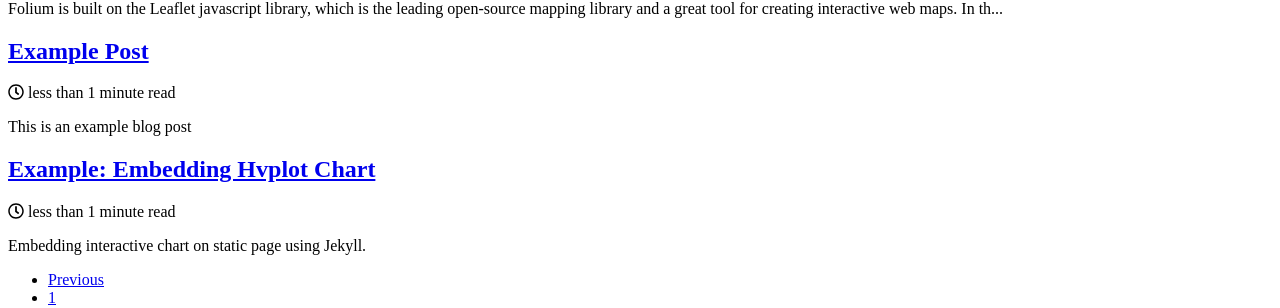
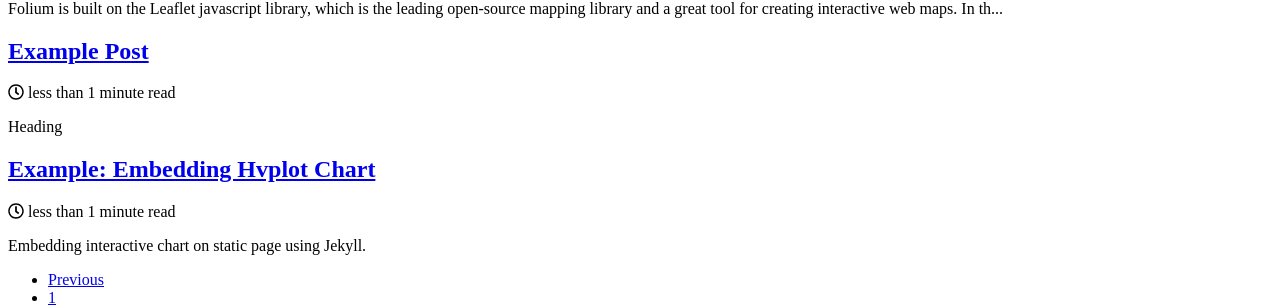
Before and after one commit to dg-data/tidbits, a Jekyll site: the page built from index.html, in a window 1280 px wide. Shown: the part 1048-1356 px from the top of the page. Built offline with Jekyll 4.4.1, drawn with Linux system fonts in a browser that asks for light colours; cached includes are drawn as plain includes; nearby versions of some CDN libraries; the list of posts is cut into pages by our own code.

Commit message:
Update 2019-04-17-example-post.md

```diff
--- a/_posts/2019-04-17-example-post.md
+++ b/_posts/2019-04-17-example-post.md
@@ -1,14 +1,15 @@
 ---
+titles_from_headings:
+  enabled:     true
+  strip_title: false
 date: 2020-07-12
 published: true
-tags:
-excerpt: "This is an example blog post"
 toc: true
 toc_sticky: true
 ---
 # Heading
 
-This is an example post.
+This is an example image.
 
 ## Example image
 
```
